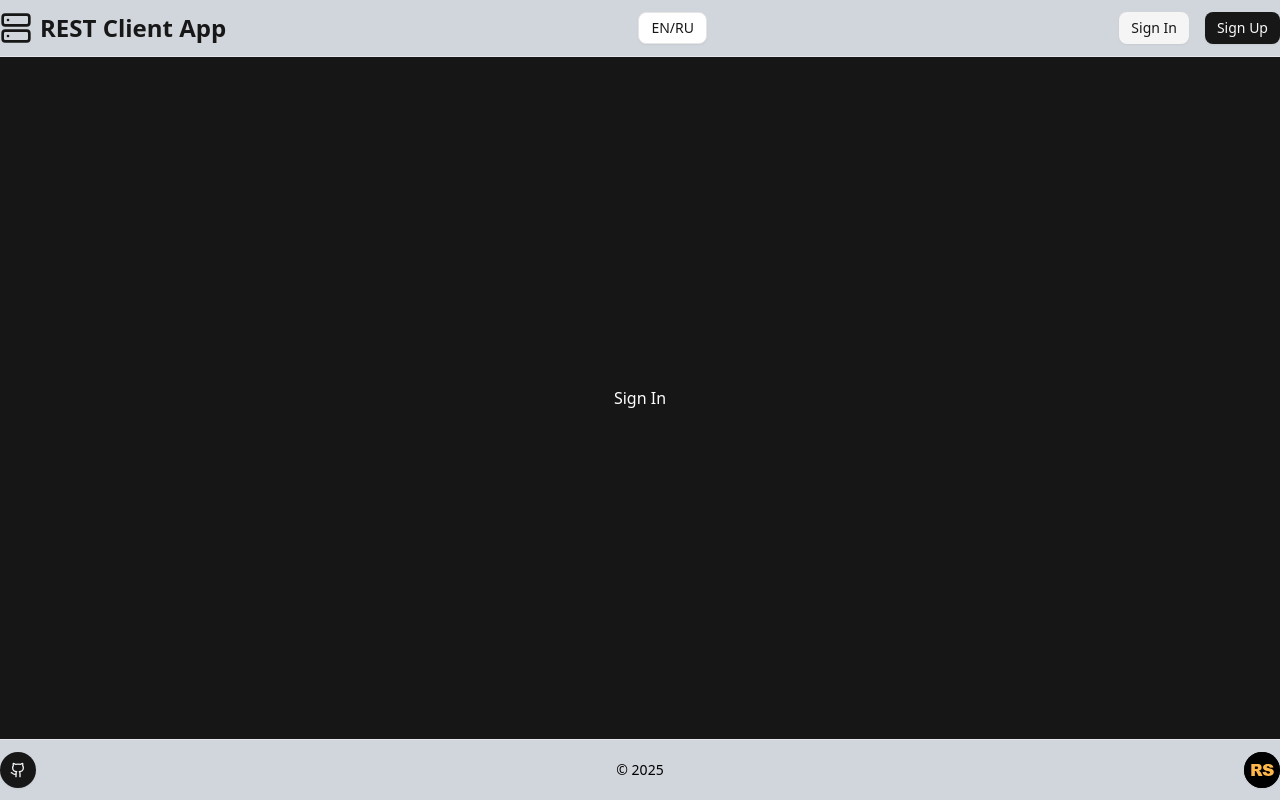
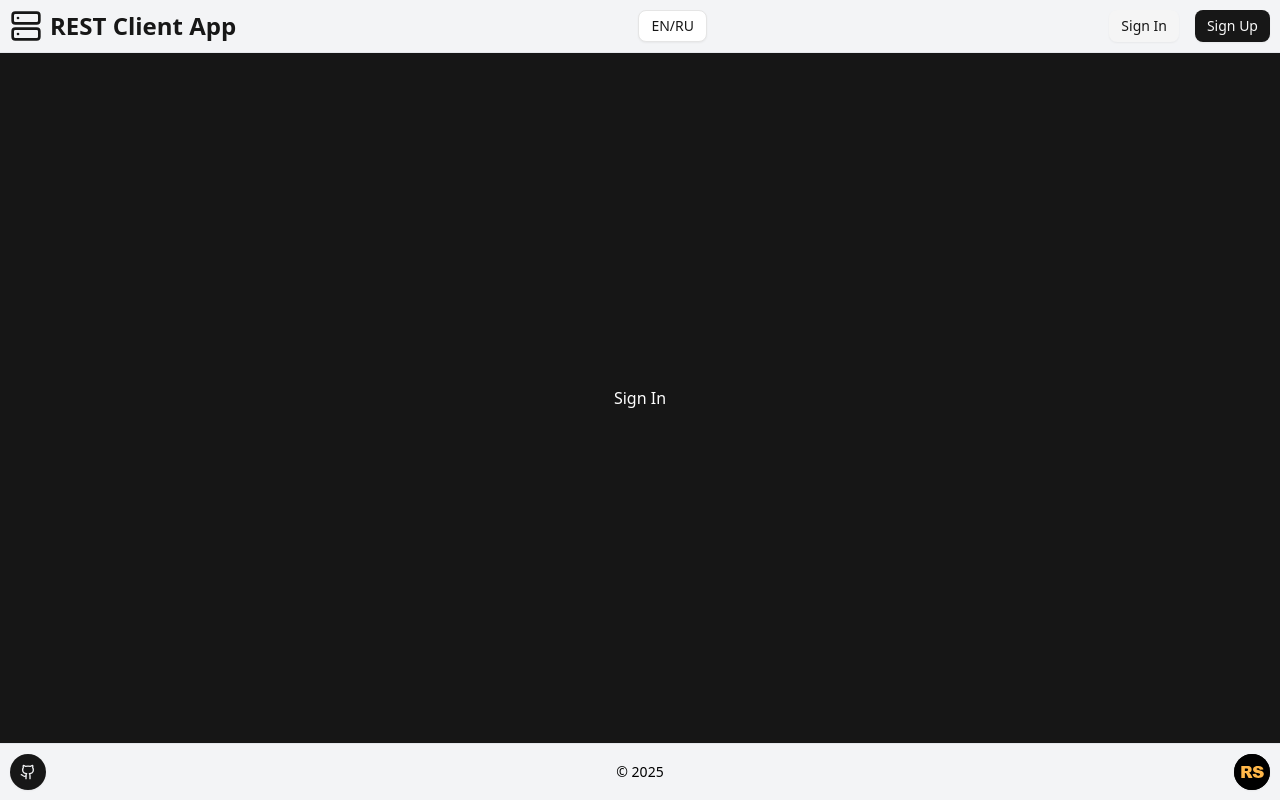
Before and after one commit to Rasimaru/rest-client-app, a Next.js app: page /en/sign-in in a window 1280 px wide. Built offline with nearby package versions, Linux system fonts and the light colour scheme.

Commit message:
style(layout): improve layout styling

```diff
--- a/src/components/shared/layout/Footer.tsx
+++ b/src/components/shared/layout/Footer.tsx
@@ -5,16 +5,15 @@ import Link from 'next/link';
 import { Github } from 'lucide-react';
 import RS_LOGO from 'public/rss-logo.svg';
 import { Button } from '@/components/ui/button';
-import { JSX } from 'react';
 import { FOOTER_LINKS } from '@/lib/constants';
 import { useTranslations } from 'next-intl';
 
-const Footer = (): JSX.Element => {
+const Footer = () => {
   const t = useTranslations('Footer');
 
   return (
-    <footer className="w-full border-t border-gray-200 dark:border-gray-700 bg-gray-300 dark:bg-gray-900">
-      <div className="container mx-auto py-3 flex flex-col sm:flex-row items-center justify-between gap-4">
+    <footer className="w-full border-t border-gray-200 dark:border-gray-700 bg-gray-100 dark:bg-gray-900">
+      <div className="container xl:w-7xl mx-auto p-2.5 flex flex-row items-center justify-between gap-4">
         <Button variant="default" size="icon" className="rounded-full" asChild>
           <Link
             href={FOOTER_LINKS.github}
--- a/src/components/shared/layout/Header.tsx
+++ b/src/components/shared/layout/Header.tsx
@@ -4,17 +4,16 @@ import Link from 'next/link';
 import { Button } from '@/components/ui/button';
 import { Server } from 'lucide-react';
 import { ROUTES } from '@/lib/routes';
-import { JSX } from 'react';
 import LocaleSwitcher from './LocaleSwitcher';
 import { useTranslations } from 'next-intl';
 
-const Header = (): JSX.Element => {
+const Header = () => {
   const t = useTranslations('Header');
   const buttonLabels = useTranslations('button');
 
   return (
-    <header className="w-full border-b border-gray-200 dark:border-gray-700 bg-gray-300 dark:bg-gray-900 text-primary">
-      <nav className="container mx-auto flex flex-wrap py-3 items-center justify-between gap-4">
+    <header className="w-full sticky top-0 border-b border-gray-200 dark:border-gray-700 bg-gray-100 dark:bg-gray-900 text-primary">
+      <nav className="container xl:w-7xl mx-auto flex flex-wrap p-2.5 items-center justify-between gap-4">
         <Link
           href={ROUTES.main}
           aria-label={t('linkAriaLabel')}
--- a/src/components/shared/layout/Layout.tsx
+++ b/src/components/shared/layout/Layout.tsx
@@ -1,14 +1,14 @@
+import { ReactNode } from 'react';
 import Header from './Header';
 import Footer from './Footer';
-import { ReactNode, type JSX } from 'react';
 
-const Layout = ({ children }: { children: ReactNode }): JSX.Element => {
+const Layout = ({ children }: { children: ReactNode }) => {
   return (
     <div className="flex flex-col items-center justify-center text-center mx-auto bg-neutral-950/95 dark:bg-neutral-950 text-white dark:text-gray-100 min-h-full w-full">
       <Header />
       <main
         role="main"
-        className="container grow sm:gap-20 gap-15 flex flex-col justify-center items-center w-full"
+        className="container xl:w-7xl grow sm:gap-20 gap-15 flex flex-col justify-center items-center w-full"
       >
         {children}
       </main>
```
